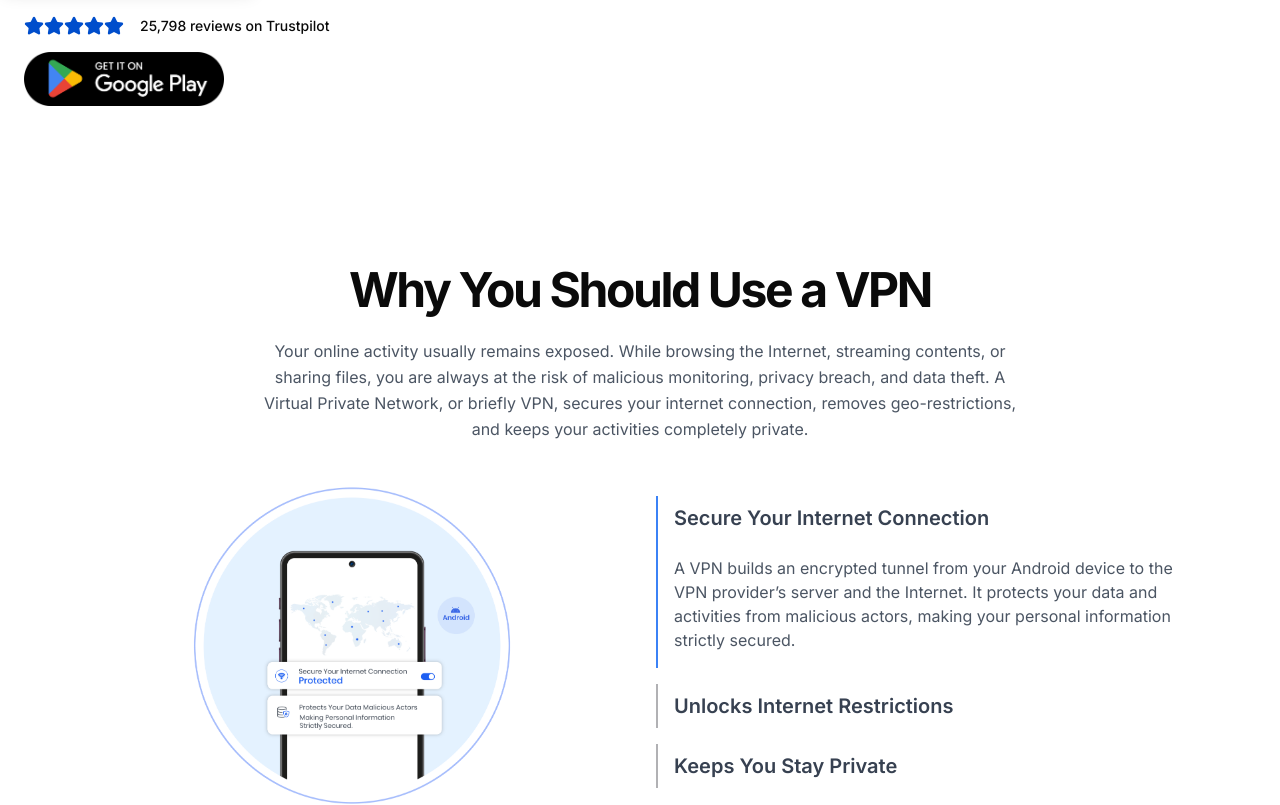
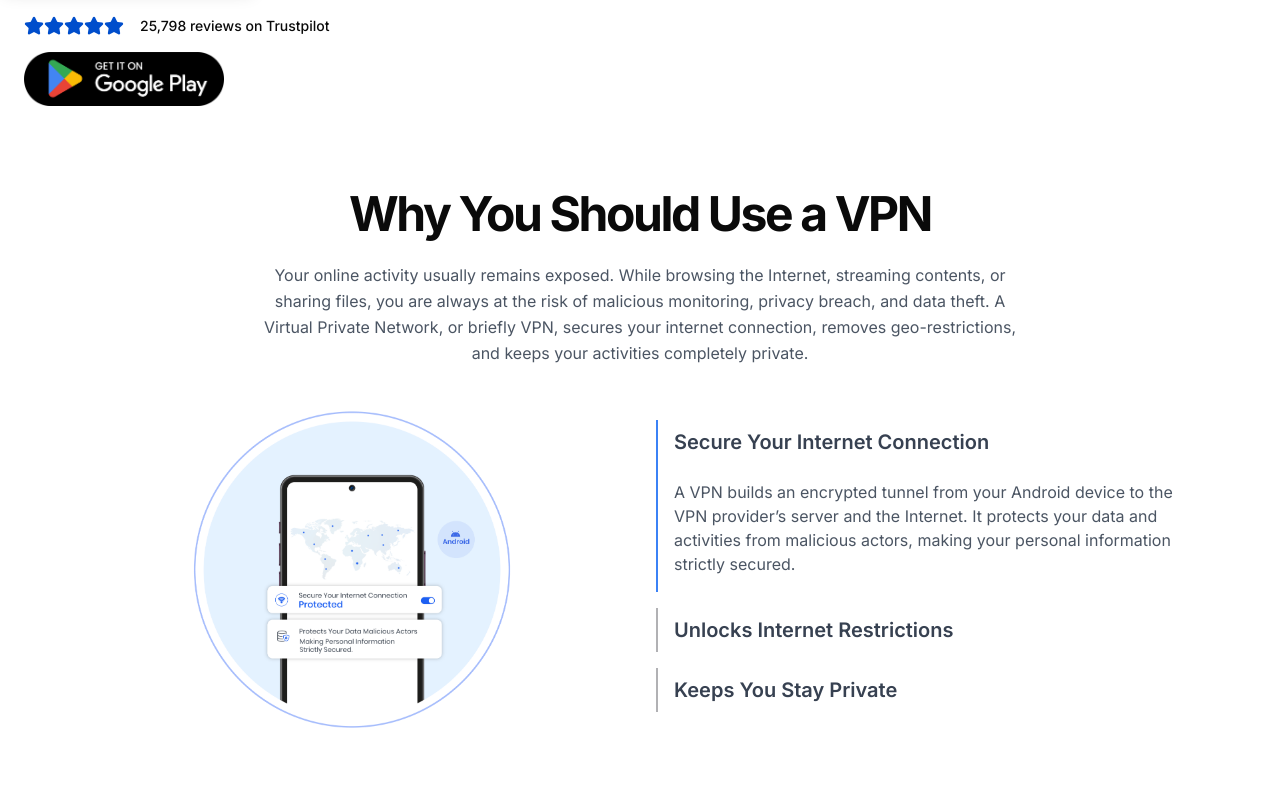
Before and after one commit to thsvo/novixvpn, a Next.js app: page / in a window 1280 px wide. Shown: the part 811-1616 px from the top of the page. Built offline with nearby package versions, Linux system fonts and the light colour scheme; no server answers.

Commit message:
some margin and padding added at home page

```diff
--- a/app/page.tsx
+++ b/app/page.tsx
@@ -144,7 +144,7 @@ export default function Home() {
           </div>
         </section>
         {/* Benefits Section */}
-        <section className="relative overflow-hidden bg-background md:py-24">
+        <section className="relative bg-[#FAFAFA] overflow-hidden bg-background mt-5">
           <VpnBenefits />
         </section>
         {/* Features Section */}
```
